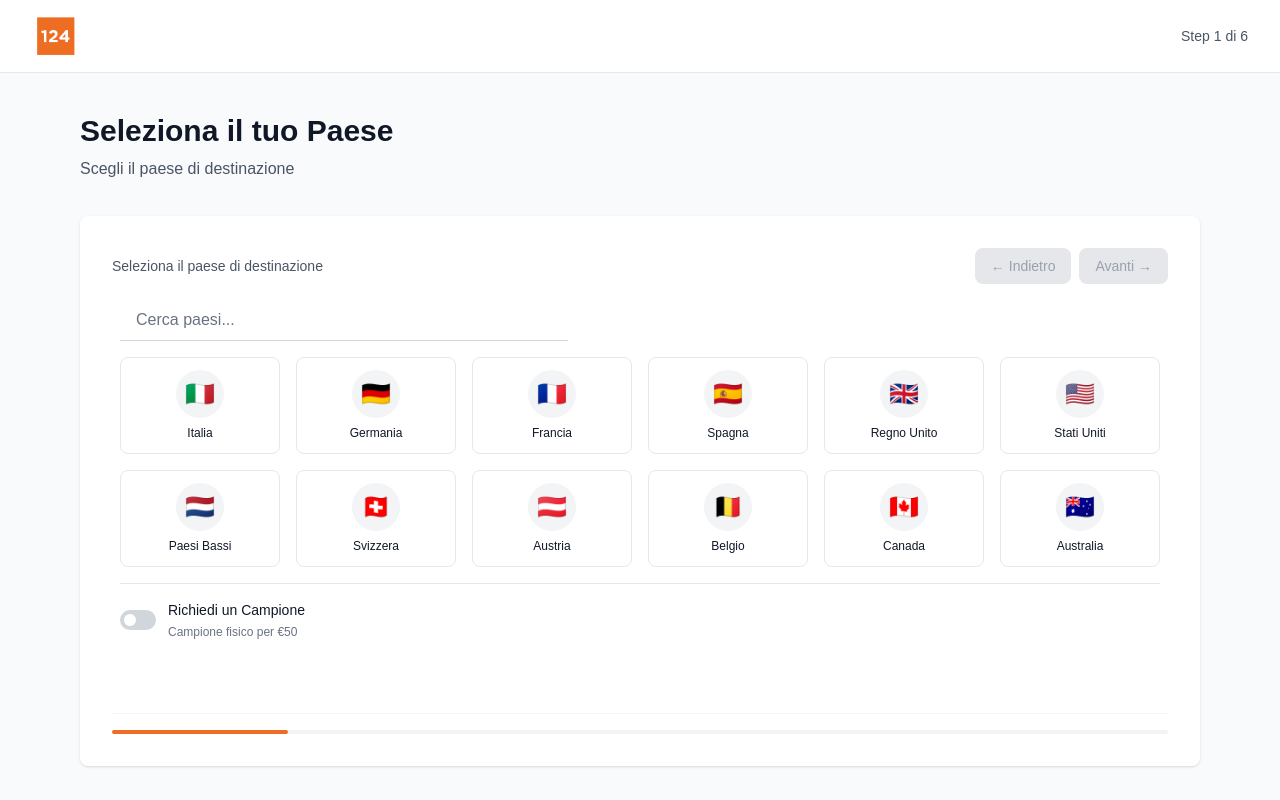
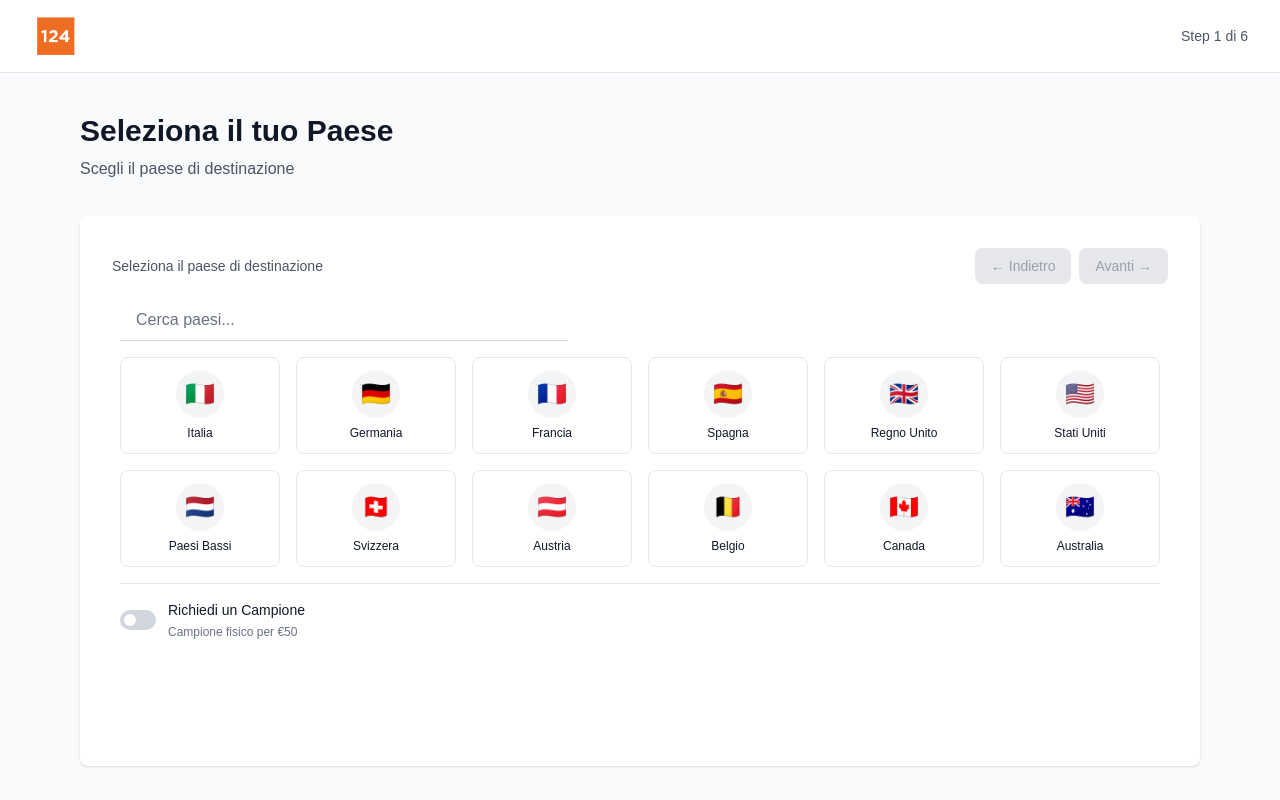
Before and after one commit to mcfratm0823/configuratore-enterprise, a Next.js app: page /configurator in a window 1280 px wide. Built offline with nearby package versions, Linux system fonts and the light colour scheme; no server answers.

Commit message:
rimozione progress bar

```diff
--- a/src/features/configurator/components/ConfiguratorWizard.tsx
+++ b/src/features/configurator/components/ConfiguratorWizard.tsx
@@ -158,28 +158,10 @@ export function ConfiguratorWizard() {
         <div className="flex-1 overflow-y-auto px-2">
           <StepComponent />
         </div>
-
-        {/* Progress Bar inside container */}
-        <div className="mt-4 pt-4 border-t border-gray-100">
-          {renderBottomProgress()}
-        </div>
       </div>
     )
   }
 
-  const renderBottomProgress = () => {
-    // Progress basato su step corrente
-    const stepProgressPercentage = (currentStepIndex + 1) / steps.length * 100
-
-    return (
-      <div className="w-full bg-gray-100 rounded-full h-1">
-        <div
-          className="h-1 rounded-full transition-all duration-700 ease-out bg-[#ed6d23]"
-          style={{ width: `${stepProgressPercentage}%` }}
-        />
-      </div>
-    )
-  }
 
   return (
     <div className="h-screen bg-gray-50 flex flex-col">
```
